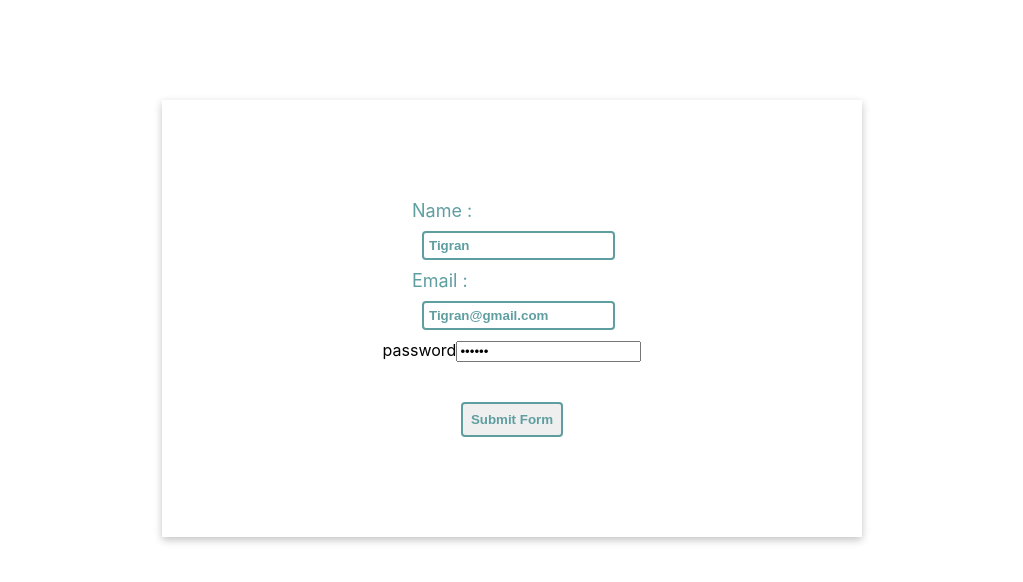
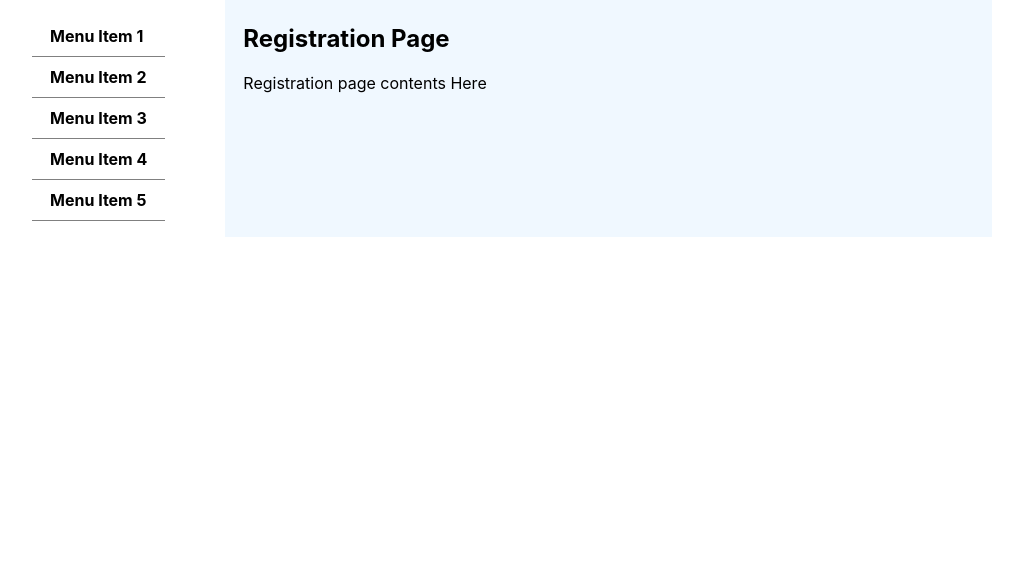
Before and after one commit to dtarxanyan/movies-project, a React (Create React App) app: page / in a window 1280 px wide. Shown: the top 582 px of the page, without its empty margins (128-1151 px from the left). Built offline with nearby package versions, Linux system fonts and the light colour scheme.

Commit message:
Create layout

```diff
--- a/src/App.js
+++ b/src/App.js
@@ -1,65 +1,17 @@
 import React from "react";
-import Form from "./components/Form";
-import TextInput from "./components/TextInput/TextInput";
-import Input from "./components/Functional/Input/Input";
+import Layout from "./components/Functional/Layout/Layout";
+import RegistrationPage from "./components/Functional/RegistrationPage/RegistrationPage";
 
 class App extends React.Component {
     constructor(props) {
         super(props);
     }
 
-  handleSubmit = (values) => {
-    console.log(values);
-  };
-
     render() {
         return (
-      <Form
-        onSubmit={this.handleSubmit}
-        defaultValues={{
-          name: "Tigran",
-          email: "Tigran@gmail.com",
-          password: "123456",
-        }}
-      >
-        {(form) => {
-          const { setValue, values } = form;
-          return (
-            <div className="container">
-              <TextInput
-                label={"Name"}
-                name={"name"}
-                value={values.name}
-                onChange={setValue}
-                placeholder="Write your name"
-              />
-
-              <TextInput
-                label={"Email"}
-                name={"email"}
-                value={values.email}
-                onChange={setValue}
-              />
-
-              <Input
-                  id={'id'}
-                  className={'class-name'}
-                  type={'password'}
-                  label={'password'}
-                  placeholder={'Enter Password...'}
-                  name={'password'}
-                  value={values.password}
-                  onChange={setValue}
-              />
-
-
-              <button type={"submit"} className="subBTN">
-                Submit Form
-              </button>
-            </div>
-          );
-        }}
-      </Form>
+            <Layout>
+                <RegistrationPage/>
+            </Layout>
         );
     }
 }
--- /dev/null
+++ b/src/components/Functional/Layout/Layout.js
@@ -0,0 +1,23 @@
+import React from "react";
+import './style.css'
+
+const Layout = (props) => {
+    return (
+        <div className={'main'}>
+            <div className={'sidebar'}>
+                <ul>
+                    <li>Menu Item 1</li>
+                    <li>Menu Item 2</li>
+                    <li>Menu Item 3</li>
+                    <li>Menu Item 4</li>
+                    <li>Menu Item 5</li>
+                </ul>
+            </div>
+            <div className={'page-content'}>
+                {props.children}
+            </div>
+        </div>
+    )
+}
+
+export default Layout;
--- /dev/null
+++ b/src/components/Functional/Layout/style.css
@@ -0,0 +1,34 @@
+.main {
+    width: 960px;
+    margin: 0 auto;
+    display: flex;
+}
+
+.sidebar {
+    padding-right: 60px;
+}
+
+.sidebar ul {
+    padding: 0;
+    list-style-type: none;
+}
+
+.sidebar ul li {
+    padding: 4px 18px;
+    height: 32px;
+    line-height: 32px;
+    font-size: 16px;
+    border-bottom: 1px solid grey;
+    cursor: pointer;
+    font-weight: bold;
+}
+
+.sidebar ul li:hover {
+    background-color: aliceblue;
+}
+
+.page-content {
+    flex-grow: 1;
+    background-color: aliceblue;
+    padding: 4px 18px;
+}
--- /dev/null
+++ b/src/components/Functional/RegistrationPage/RegistrationPage.js
@@ -0,0 +1,14 @@
+import React from "react";
+
+const RegistrationPage = () => {
+     return (
+        <div>
+            <h2>Registration Page</h2>
+            <div>
+                Registration page contents Here
+            </div>
+        </div>
+    )
+}
+
+export default RegistrationPage;
```
Lines whose indentation alone changed are shown as unchanged.
